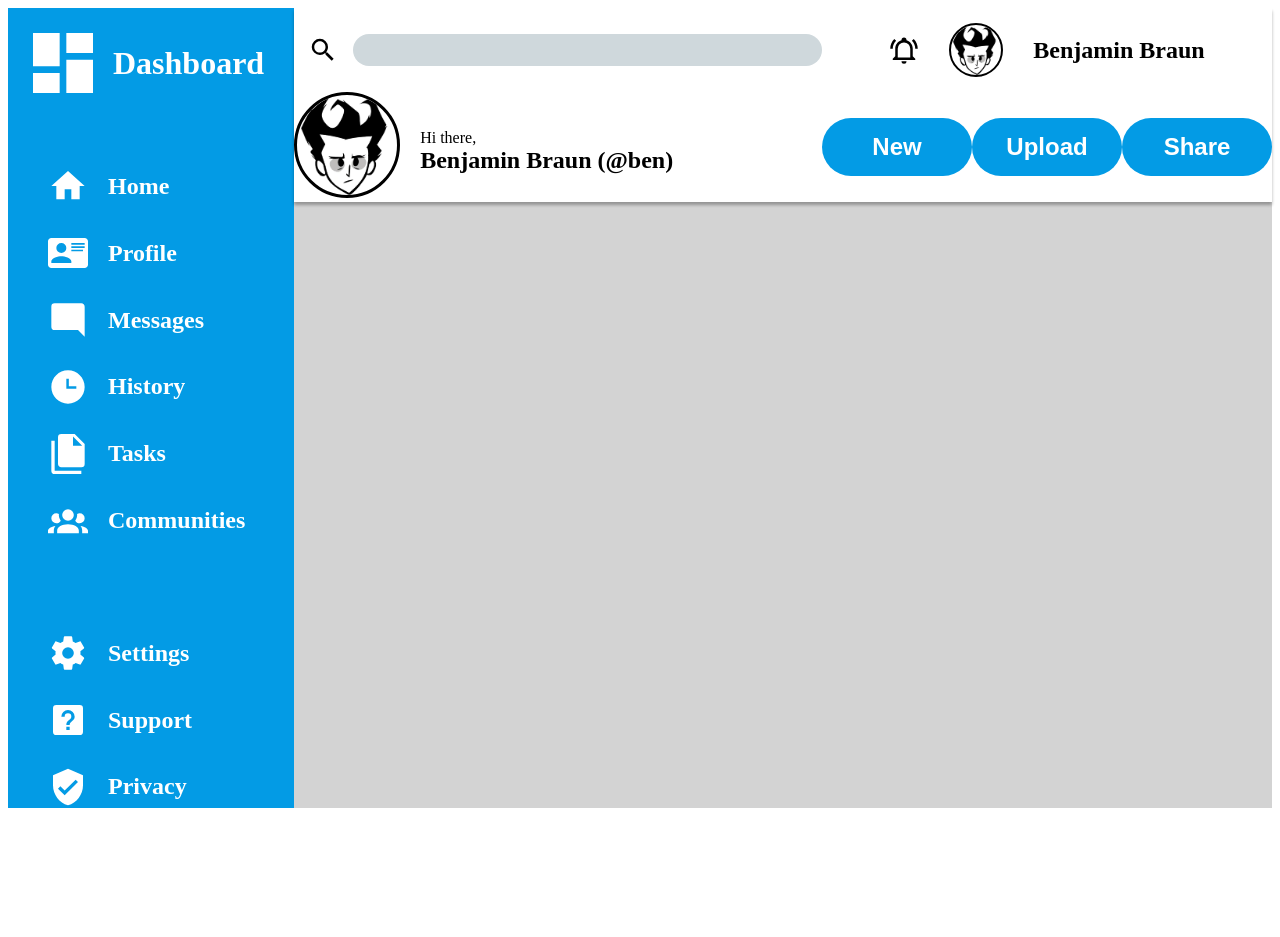
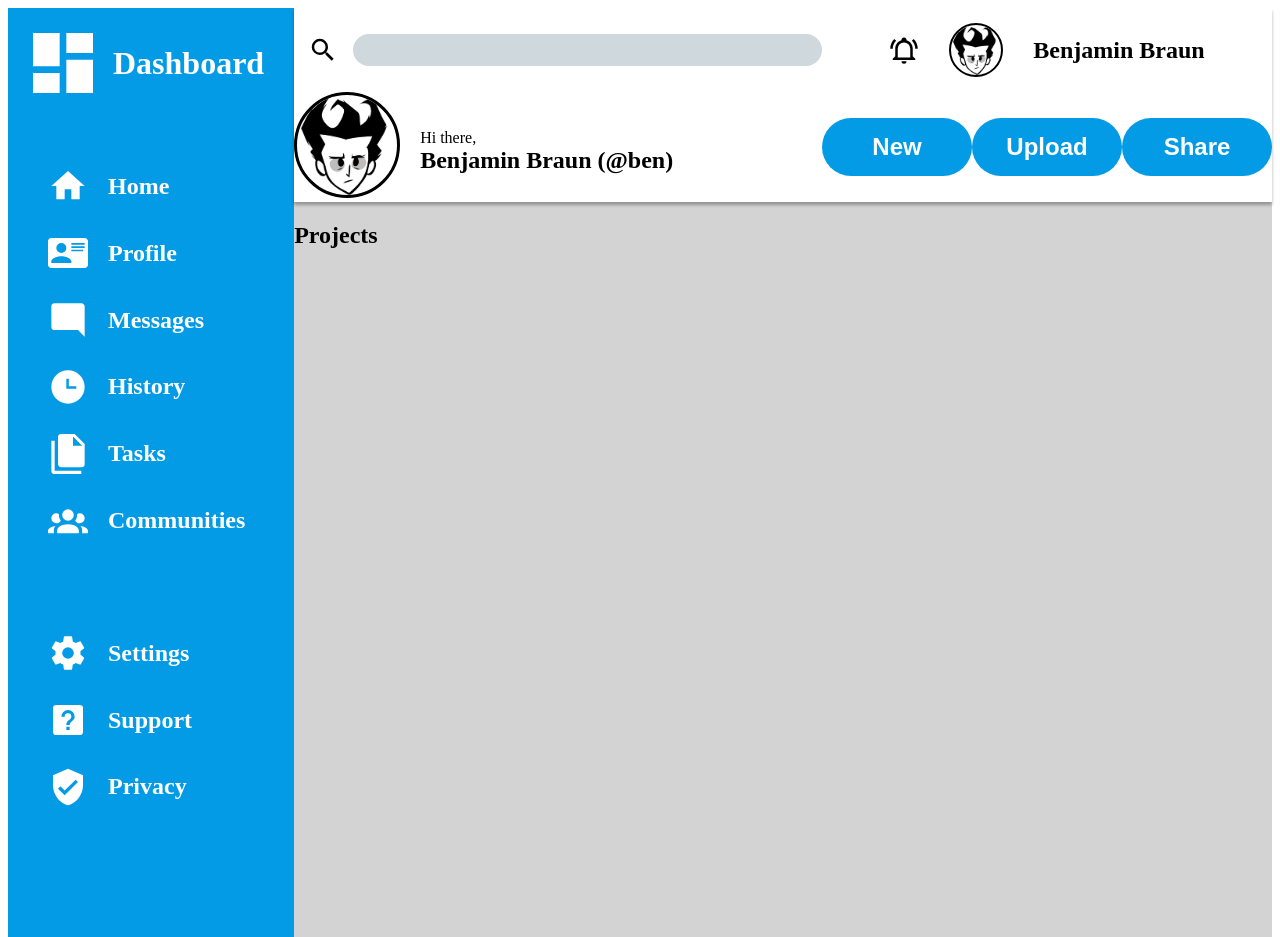
Before and after one commit to firepeashooter/admin-dashboard, a plain HTML site: page index.html in a window 1280 px wide. Before the commit the page ends 820 px from the top, so only its background shows below. Drawn offline with Linux system fonts and the light colour scheme.

Commit message:
Layout initial grid for project section

```diff
--- a/index.html
+++ b/index.html
@@ -124,6 +124,14 @@
 
             <div class="projects">
 
+                <div class="projects--header">
+                    <h2>Projects</h2>
+                </div>
+
+                <div class="projects--cards">
+
+                </div>
+
             </div>
 
             <div class="announcements">
--- a/styles.css
+++ b/styles.css
@@ -210,6 +210,21 @@ li{
     grid-row: 1 / 3;
     grid-column: 1 / 2;
 
+    display: grid;
+    grid-template: 1fr 10fr / 1fr;
+
+}
+
+.projects--header{
+
+    grid-row: 1 / 2
+
+}
+
+.projects--cards{
+
+    grid-row: 2 / 3
+
 }
 
 .announcements{
```
